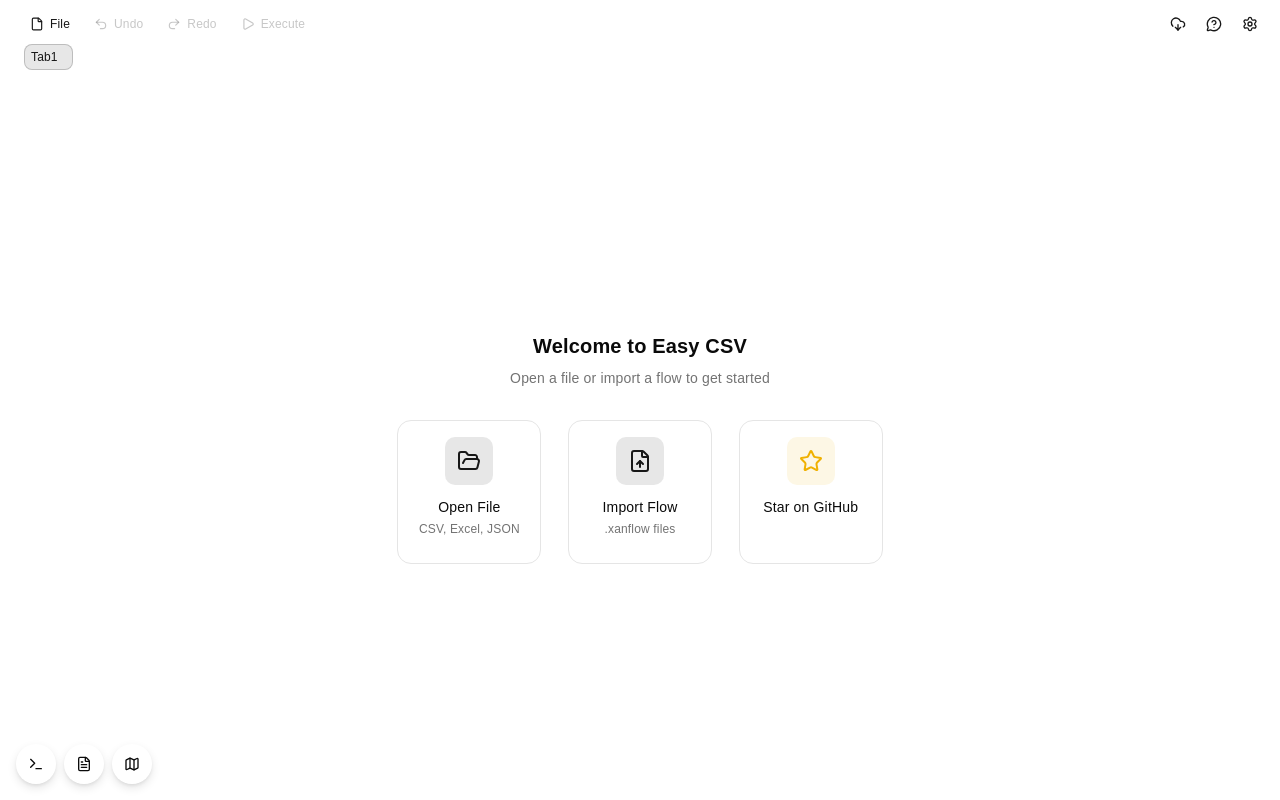
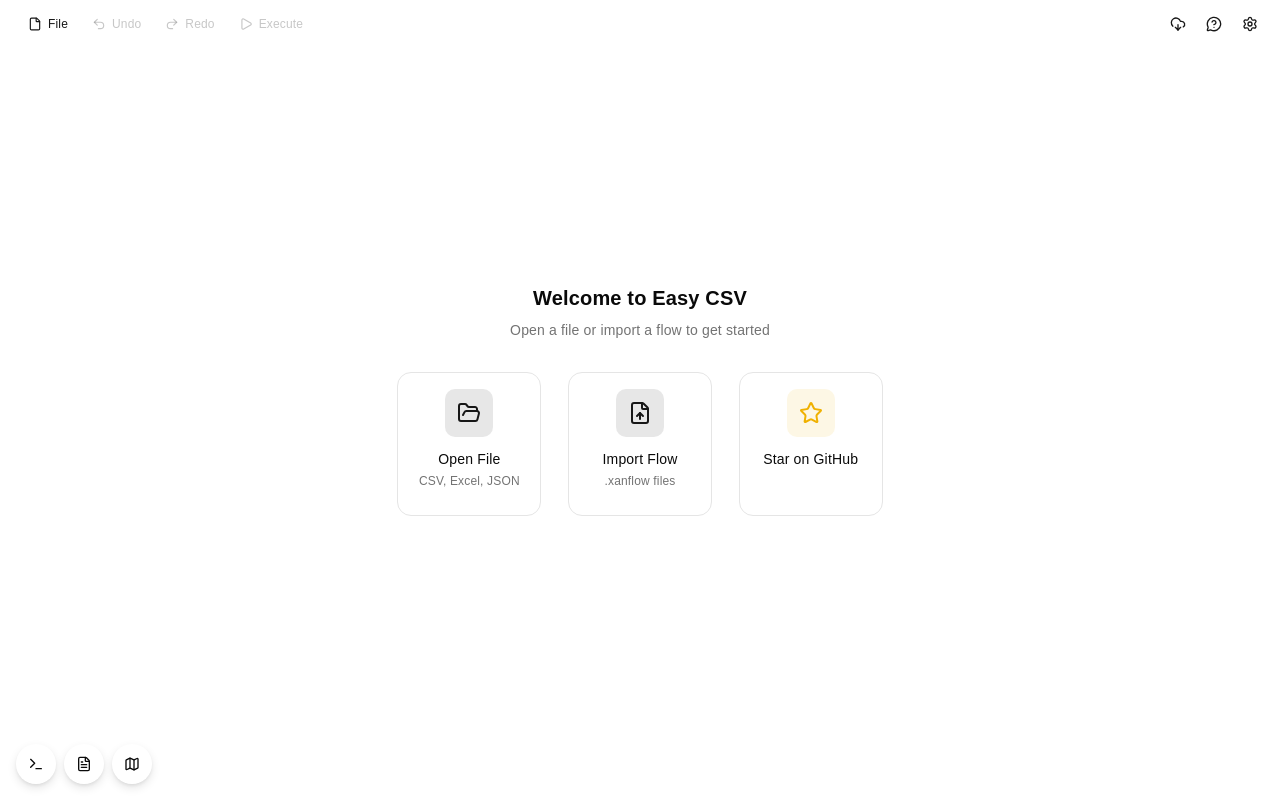
Before and after one commit to tansen87/easy-csv, a React (Vite) app: page / in a window 1280 px wide. Built offline with nearby package versions, Linux system fonts and the light colour scheme.

Commit message:
refactor: hide tab labels when empty

```diff
--- a/src/components/HomeView.tsx
+++ b/src/components/HomeView.tsx
@@ -178,74 +178,7 @@ export function HomeView({
   if (!inputFile && pipeline.length === 0) {
     return (
       <div className="h-full relative">
-        <div className="absolute top-11 ml-2" onContextMenu={(e) => e.preventDefault()}>
-          <div className="h-[48px] px-4 flex items-center">
-            <ScrollArea className="h-full flex-1">
-              <div className="flex items-center gap-2">
-                {tabs.map((tab) => (
-                  <div
-                    key={tab.id}
-                    className={`flex items-center gap-2 px-1.5 py-1 rounded-md text-xs transition-colors shrink-0 ${selectedTabId === tab.id
-                      ? 'bg-primary/10 text-primary border border-primary/20'
-                      : 'hover:bg-accent/50 border border-transparent'}`}
-                    onContextMenu={(e) => {
-                      e.preventDefault();
-                      e.stopPropagation();
-                      setEditingTabId(tab.id);
-                      setEditingTabName(tab.name);
-                    }}
-                  >
-                    {editingTabId === tab.id ? (
-                      <input
-                        type="text"
-                        value={editingTabName}
-                        onChange={(e) => setEditingTabName(e.target.value)}
-                        onBlur={() => {
-                          if (editingTabName.trim()) {
-                            onRenameTab(tab.id, editingTabName.trim());
-                          }
-                          setEditingTabId(null);
-                        }}
-                        onKeyDown={(e) => {
-                          if (e.key === 'Enter') {
-                            if (editingTabName.trim()) {
-                              onRenameTab(tab.id, editingTabName.trim());
-                            }
-                            setEditingTabId(null);
-                          } else if (e.key === 'Escape') {
-                            setEditingTabId(null);
-                          }
-                        }}
-                        className="w-24 px-2 py-0.5 border rounded text-sm focus:outline-none focus:ring-1 focus:ring-primary h-6"
-                        style={{ lineHeight: '1.2' }}
-                        autoFocus
-                      />
-                    ) : (
-                      <button
-                        onClick={() => onTabChange(tab.id)}
-                        className="text-left truncate max-w-[120px]"
-                      >
-                        {tab.name}
-                      </button>
-                    )}
-                    <div className="flex items-center gap-1">
-                      {tabs.length > 1 && (
-                        <button
-                          onClick={() => onRemoveTab(tab.id)}
-                          className="p-1 rounded hover:bg-muted hover:text-foreground transition-colors text-muted-foreground/70 dark:text-muted-foreground/80"
-                        >
-                          <X className="h-3 w-3" />
-                        </button>
-                      )}
-                    </div>
-                  </div>
-                ))}
-              </div>
-              <ScrollBar orientation="horizontal" />
-            </ScrollArea>
-          </div>
-        </div>
-        <div className="absolute inset-0 pt-[96px] flex items-center justify-center" onContextMenu={(e) => e.preventDefault()}>
+        <div className="absolute inset-0 flex items-center justify-center" onContextMenu={(e) => e.preventDefault()}>
           <div className="max-w-md w-full px-8">
             <div className="text-center mb-8">
               <h2 className="text-xl font-semibold text-foreground mb-2">
--- a/src/components/menu/MainMenu.tsx
+++ b/src/components/menu/MainMenu.tsx
@@ -40,7 +40,7 @@ export function MainMenu({
 }: MainMenuProps) {
   return (
     <div className="relative">
-      <div className="flex rounded-md p-0.5">
+      <div className="flex rounded-md">
         <div className="relative">
           <button
             onClick={() => {
```
